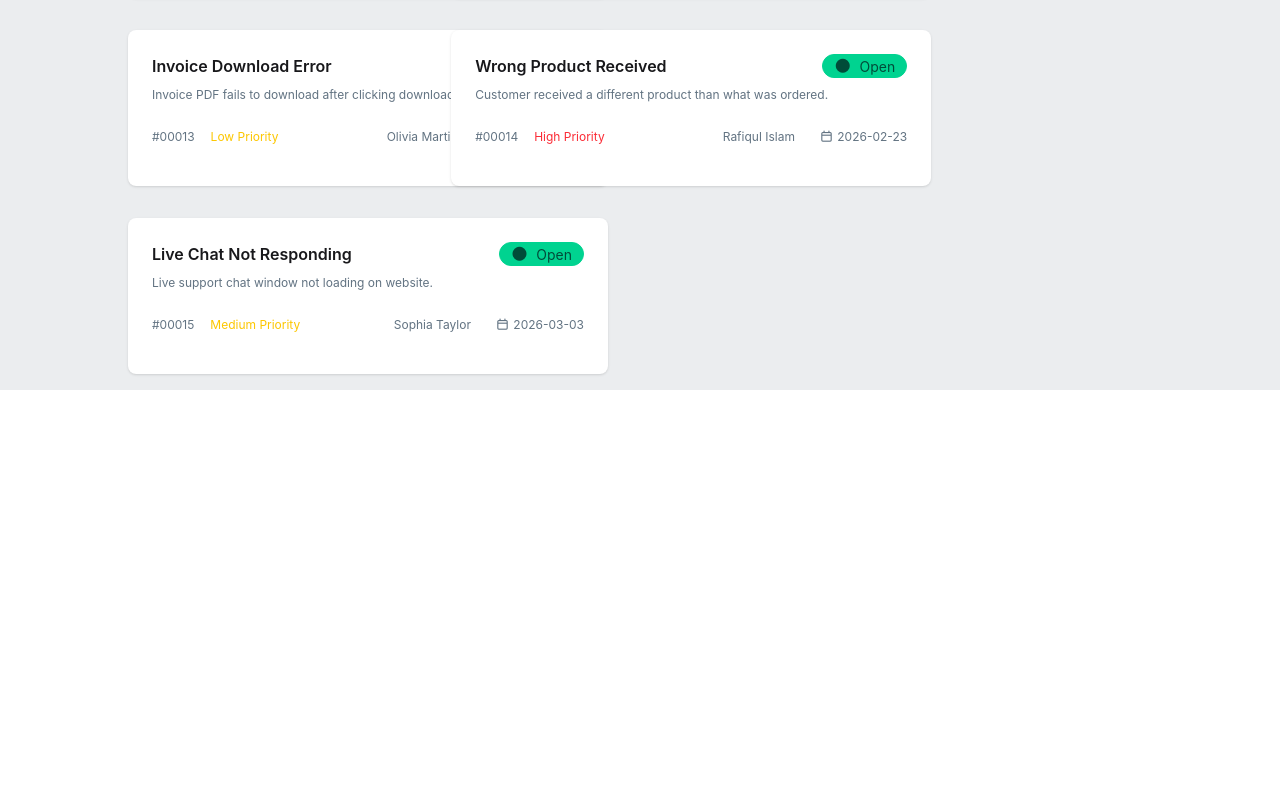
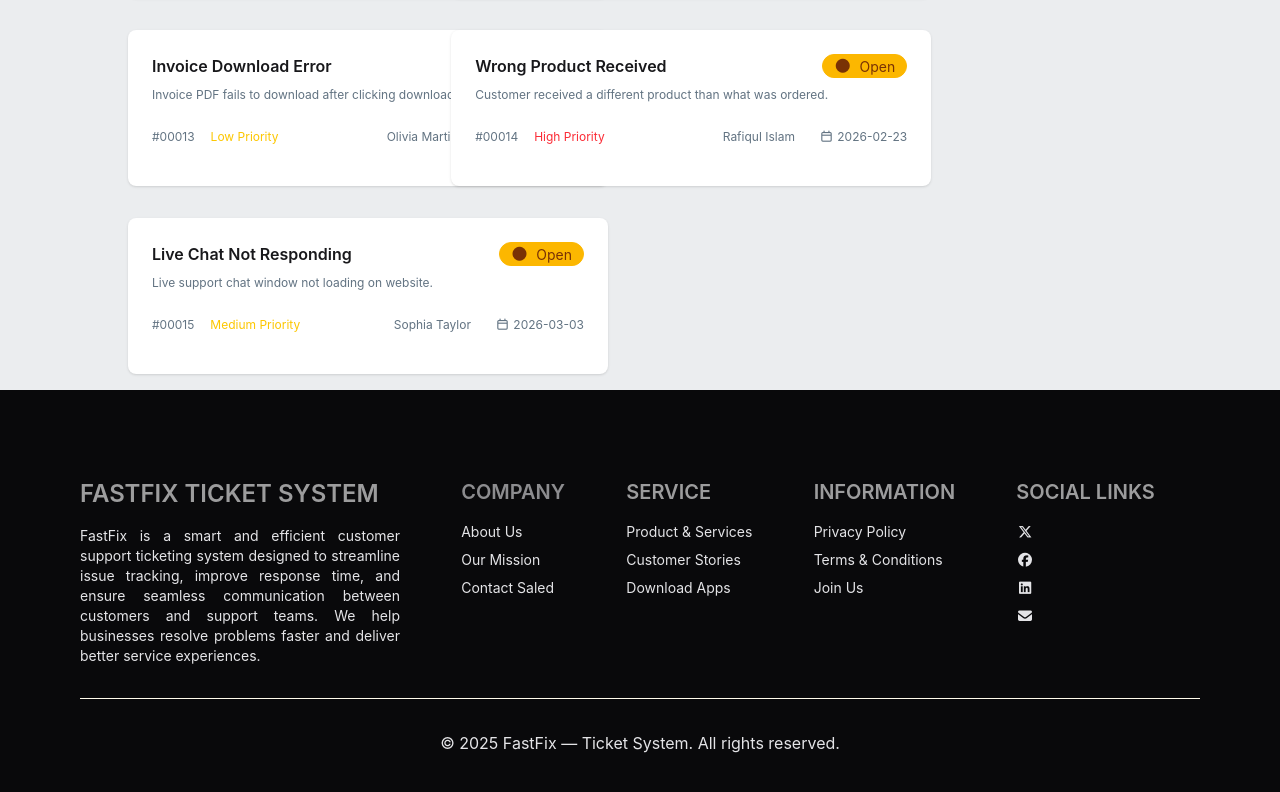
Before and after one commit to monirzkhan/FastFix-Ticket-System, a React (Vite) app: page / in a window 1280 px wide. Shown: the part 1628-2420 px from the top of the page. Before the commit the page ends 2018 px from the top, so only its background shows below. Built offline with nearby package versions, Linux system fonts and the light colour scheme.

Commit message:
footer complted

```diff
--- a/public/tickets.json
+++ b/public/tickets.json
@@ -5,7 +5,7 @@
     "description": "Customer reports payment was deducted but order was not confirmed.",
     "customer": "John Doe",
     "priority": "High",
-    "status": "Open",
+    "status": "In Progress",
     "createdAt": "2026-03-01"
   },
   {
@@ -23,7 +23,7 @@
     "description": "Password reset email link is expired immediately after receiving.",
     "customer": "Michael Smith",
     "priority": "High",
-    "status": "Open",
+    "status": "In Progress",
     "createdAt": "2026-02-28"
   },
   {
@@ -50,7 +50,7 @@
     "description": "Mobile app crashes whenever user attempts to complete checkout.",
     "customer": "Fatima Khan",
     "priority": "High",
-    "status": "Open",
+    "status": "In Progress",
     "createdAt": "2026-03-03"
   },
   {
@@ -68,7 +68,7 @@
     "description": "Promo code shows invalid even though campaign is active.",
     "customer": "Ayesha Rahman",
     "priority": "Medium",
-    "status": "Open",
+    "status": "In Progress",
     "createdAt": "2026-03-01"
   },
   {
@@ -86,7 +86,7 @@
     "description": "Customer account was suspended without prior notice.",
     "customer": "Mehedi Hasan",
     "priority": "High",
-    "status": "Open",
+    "status": "In Progress",
     "createdAt": "2026-03-04"
   },
   {
@@ -113,7 +113,7 @@
     "description": "Invoice PDF fails to download after clicking download button.",
     "customer": "Olivia Martinez",
     "priority": "Low",
-    "status": "Open",
+    "status": "In Progress",
     "createdAt": "2026-03-02"
   },
   {
@@ -122,7 +122,7 @@
     "description": "Customer received a different product than what was ordered.",
     "customer": "Rafiqul Islam",
     "priority": "High",
-    "status": "Open",
+    "status": "In Progress",
     "createdAt": "2026-02-23"
   },
   {
@@ -131,7 +131,7 @@
     "description": "Live support chat window not loading on website.",
     "customer": "Sophia Taylor",
     "priority": "Medium",
-    "status": "Open",
+    "status": "In Progress",
     "createdAt": "2026-03-03"
   }
 ]
--- a/src/App.jsx
+++ b/src/App.jsx
@@ -8,6 +8,7 @@ import ResolvedTask from './Components/ResolvedTask/ResolvedTask'
 import TaskStatus from './Components/TaskStatus/TaskStatus'
 import Tickets from './Components/Tickets/Tickets'
 import { ToastContainer } from 'react-toastify';
+import Footer from './Components/Footer/Footer'
 
 
 
@@ -82,6 +83,9 @@ function App() {
         </div>
       </div>
 
+      {/* Footer  */}
+      <Footer></Footer>
+
       <ToastContainer></ToastContainer>
     </>
   )
--- /dev/null
+++ b/src/Components/Footer/Footer.jsx
@@ -0,0 +1,46 @@
+import React from 'react';
+
+const Footer = () => {
+    return (
+        <footer className=" bg-neutral text-neutral-content md:px-20 p-10">
+          <div className='footer sm:footer-horizontal my-4 py-8 border-b-1 border-b-amber-50'>
+              <nav className='w-80 text-justify'>
+                <h6 className="footer-title text-2xl text-white">FastFix Ticket System</h6>
+               <span>FastFix is a smart and efficient customer support ticketing system designed to streamline issue tracking, improve response time, and ensure seamless communication between customers and support teams. We help businesses resolve problems faster and deliver better service experiences.</span>
+            </nav>
+            <nav>
+                <h6 className="footer-title text-xl">Company</h6>
+                <a className="link link-hover">About Us</a>
+                <a className="link link-hover">Our Mission</a>
+                <a className="link link-hover">Contact Saled</a>
+
+            </nav>
+            <nav>
+                <h6 className="footer-title text-white text-xl">Service</h6>
+                <a className="link link-hover text-neutral-content">Product & Services</a>
+                <a className="link link-hover">Customer Stories</a>
+                <a className="link link-hover">Download Apps</a>
+
+            </nav>
+            <nav>
+                <h6 className="footer-title text-white text-xl">Information</h6>
+                <a className="link link-hover">Privacy Policy</a>
+                <a className="link link-hover">Terms & Conditions</a>
+                <a className="link link-hover">Join Us</a>
+            </nav>
+            <nav>
+                <h6 className="footer-title text-white text-xl">Social Links</h6>
+                <a className="link link-hover"><i class="fa-brands fa-x-twitter"></i> </a>
+                <a className="link link-hover"><i class="fa-brands fa-facebook"></i></a>
+                <a className="link link-hover"><i class="fa-brands fa-linkedin"></i></a>
+                <a className="link link-hover"><i class="fa-solid fa-envelope"></i></a>
+            </nav>
+          </div>
+          <div className='text-center my-8'>
+            <span>© 2025 FastFix — Ticket System. All rights reserved.</span>
+          </div>
+        </footer>
+    );
+};
+
+export default Footer;
--- a/src/Components/TicketsCard/TicketsCard.jsx
+++ b/src/Components/TicketsCard/TicketsCard.jsx
@@ -17,7 +17,6 @@ const TicketsCard = ({ ticket, setProgress, setSelectTask, selectTask, }) => {
 
         setProgress(prev => prev + 1);
         setSelectTask(prev => [...prev, cardData]);
-
         toast.success("Ticket in Progress!");
 
     }
@@ -36,9 +35,9 @@ const TicketsCard = ({ ticket, setProgress, setSelectTask, selectTask, }) => {
                         <div>
                             <h2 className="card-title">{title}</h2>
                         </div>
-                        <div className={`badge  rounded-full ${status === "Open" ? 'badge-success' : 'badge-warning'} `}>
+                        <div className={`badge  rounded-full ${status === "Open " ? 'badge-success' : 'badge-warning'} `}>
 
-                            <i className="fa-solid fa-circle"></i> {status}
+                            <i className="fa-solid fa-circle"></i> {isAlreadySelected? status: "Open"}
                         </div>
                     </div>
                     <p className='text-[#627382]'>{description}</p>
```
